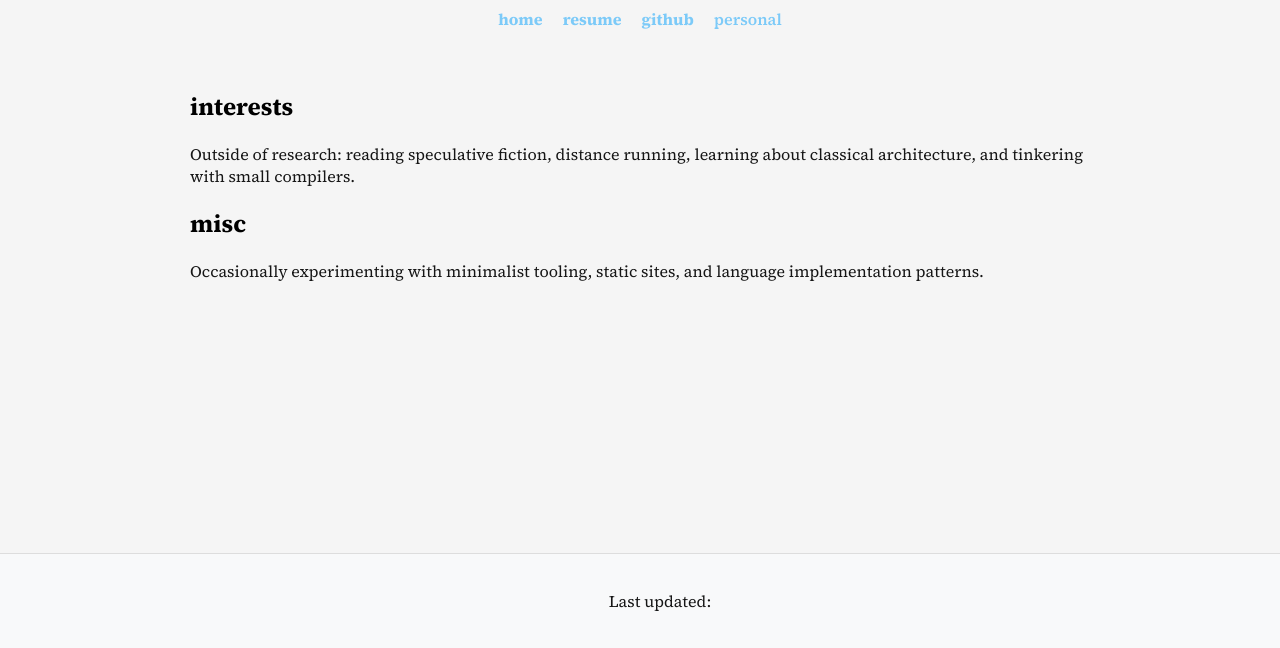
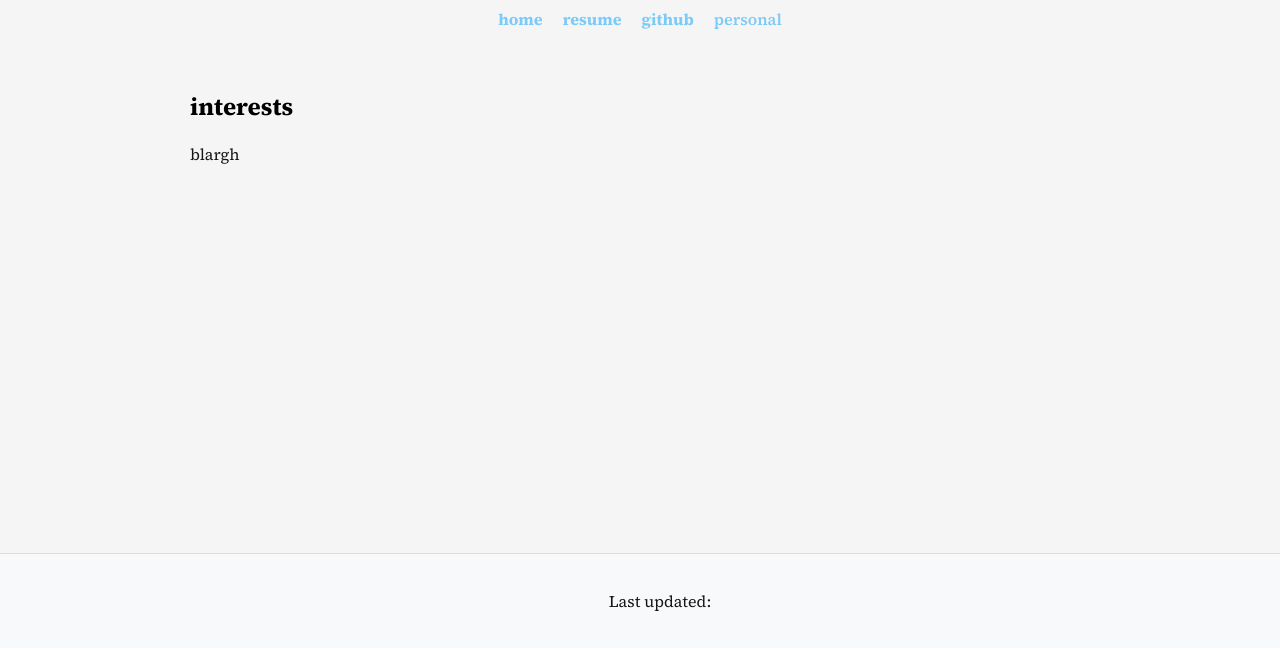
Before and after one commit to xavierrouth/xavierrouth.github.io, a plain HTML site: page personal.html in a window 1280 px wide. Shown: the part 152-800 px from the top of the page. Drawn offline with Linux system fonts and the light colour scheme; no server answers.

Commit message:
personal

```diff
--- a/personal.html
+++ b/personal.html
@@ -49,10 +49,7 @@
 <div class="container">
     <div class="content">
         <h2>interests</h2>
-        <p>Outside of research: reading speculative fiction, distance running, learning about classical architecture,
-            and tinkering with small compilers.</p>
-        <h2>misc</h2>
-        <p>Occasionally experimenting with minimalist tooling, static sites, and language implementation patterns.</p>
+        <p> blargh </p>
     </div>
 </div>
 <footer>
```
